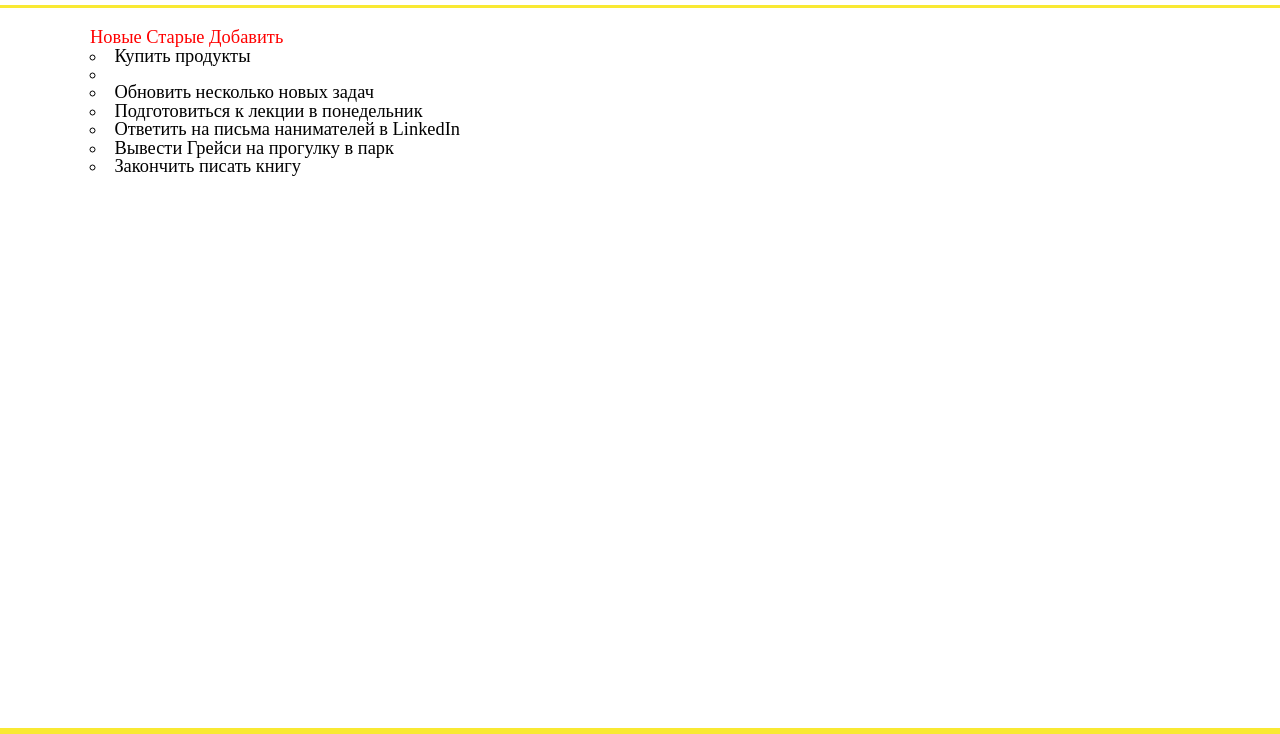
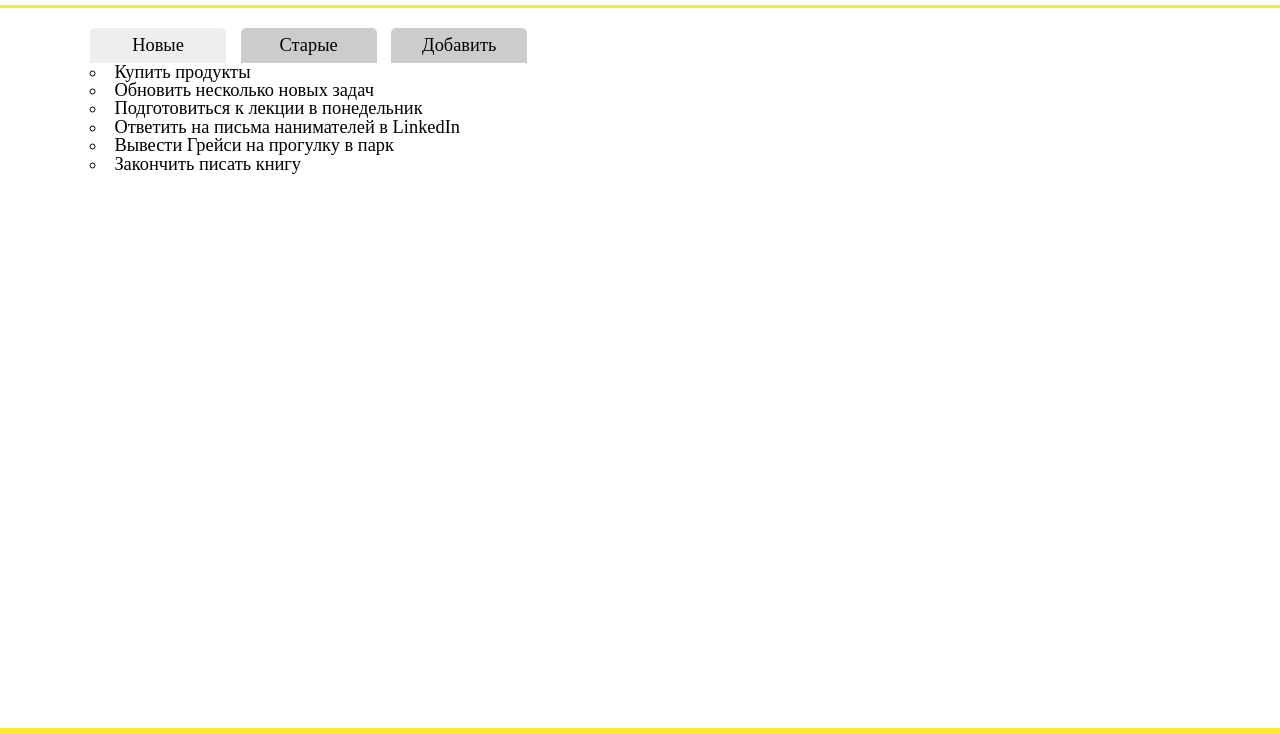
Before and after one commit to Raisov-Na/-web, a plain HTML site: page index.html in a window 1280 px wide. Shown: the part 70-804 px from the top of the page. Drawn offline with Linux system fonts and the light colour scheme; a web font is replaced by a local one.

Commit message:
Изменила стиль главной страницы

```diff
--- a/index.html
+++ b/index.html
@@ -27,7 +27,7 @@
         </div>
         <div class="content">
             <ul>
-                <li>Купить продукты<li>
+                <li>Купить продукты</li>
                 <li>Обновить несколько новых задач</li>
                 <li>Подготовиться к лекции в понедельник</li>
                 <li>Ответить на письма нанимателей в LinkedIn</li>
--- a/style.css
+++ b/style.css
@@ -69,6 +69,19 @@ ul{
 .sitemap li {
 	list-style: none;
 }
+.tabs a span {
+    color: black;
+    display: inline-block;
+    border-radius: 5px 5px 0 0;
+    width: 120px;
+    margin-right: 10px;
+    text-align: center;
+    background: #ccc;
+    padding: 8px;
+}
+.tabs a span.active {
+    background: #eee;
+}
 main .faq {
 	float: left;
 	width: 855px;
```
